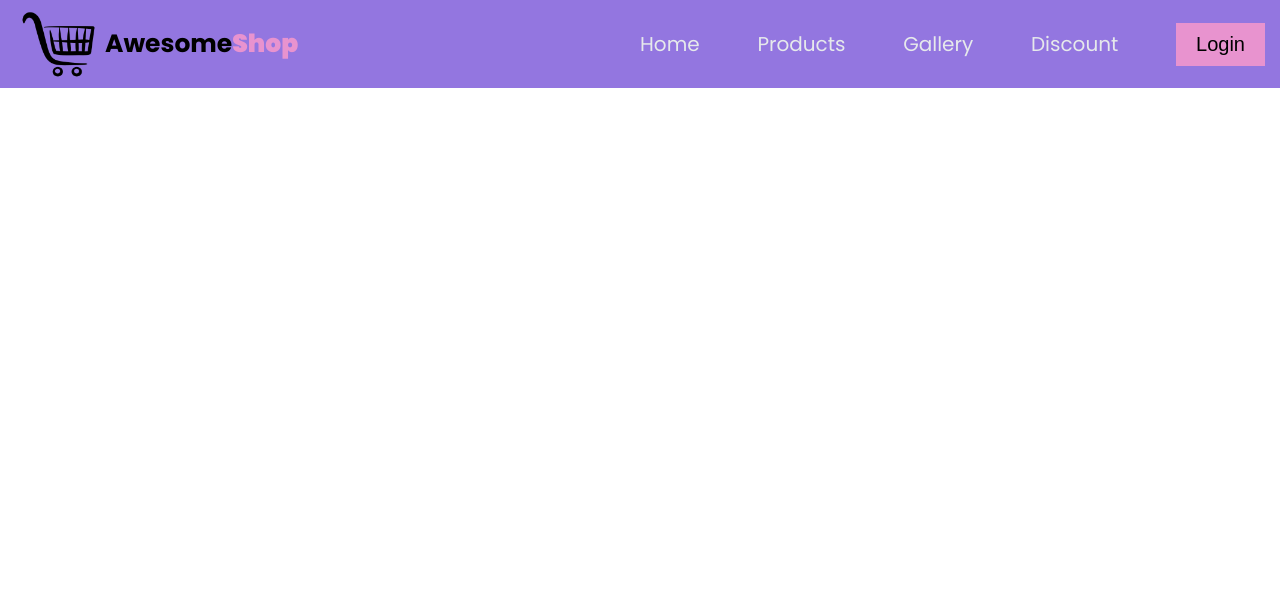
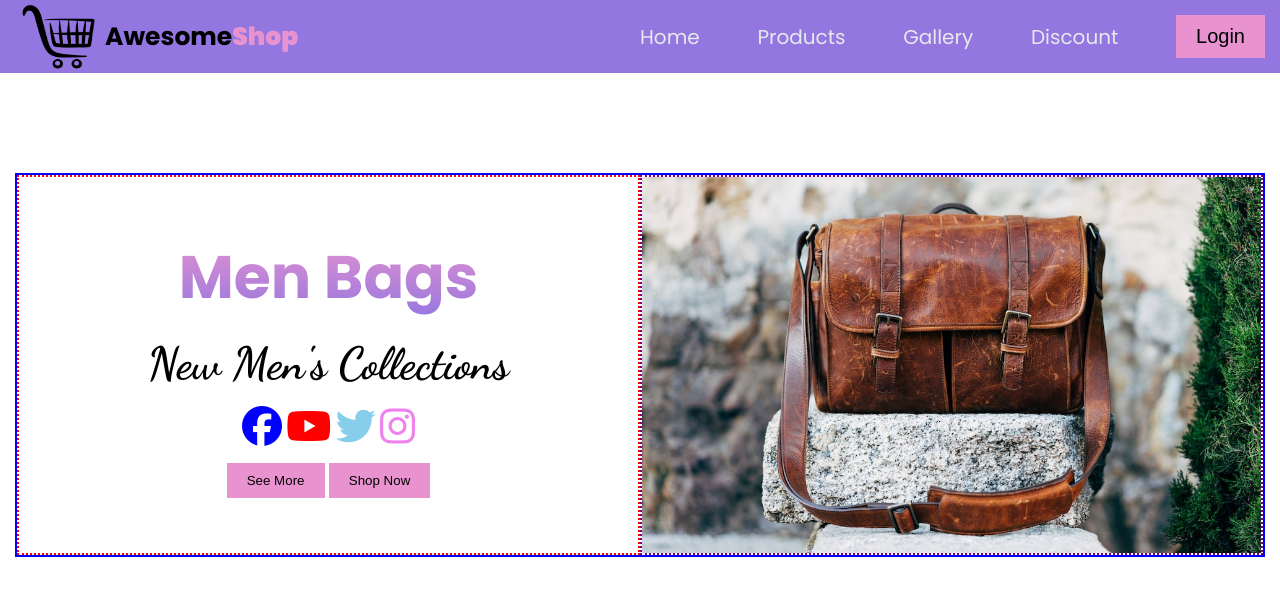
Before and after one commit to Al-Amin018555/milestone2_conceputal_session2, a plain HTML site: page index.html in a window 1280 px wide. Drawn offline with Linux system fonts and the light colour scheme.

Commit message:
banner section added

```diff
--- a/index.html
+++ b/index.html
@@ -8,7 +8,10 @@
     <title>Awesome Shop</title>
     <link rel="stylesheet" href="styles/style.css">
     <link rel="stylesheet" href="styles/responsive.css">
-
+    <!-- font awesome kit link -->
+    <link rel="stylesheet" href="https://cdnjs.cloudflare.com/ajax/libs/font-awesome/6.7.2/css/all.min.css"
+        integrity="sha512-Evv84Mr4kqVGRNSgIGL/F/aIDqQb7xQ2vcrdIwxfjThSH8CSR7PBEakCr51Ck+w+/U6swU2Im1vVX0SVk9ABhg=="
+        crossorigin="anonymous" referrerpolicy="no-referrer" />
 
 </head>
 
@@ -25,13 +28,37 @@
                 <a href="">Products</a>
                 <a href="">Gallery</a>
                 <a href="">Discount</a>
-               <button><a href="">Login</a></button>
+                <button><a href="">Login</a></button>
 
             </div>
         </nav>
         <!-- nav ends here -->
+
     </header>
-    <main></main>
+    <main>
+        <!-- banner starts here -->
+        <div class="banner-container">
+            <div class="banner-text-content">
+                <h1 class="banner-title">Men Bags</h1>
+                <h3 id="collections">New Men's Collections</h3>
+                <div class="social-links">
+                    <span><i style="color:blue" class="fa-brands fa-facebook"></i></span>
+                    <span><i style="color:red;" class="fa-brands fa-youtube"></i></span>
+                    <span><i style="color:skyblue" class="fa-brands fa-twitter"></i></span>
+                    <span><i style="color:violet;" class="fa-brands fa-instagram"></i></span>
+                </div>
+                <div>
+                    <button>See More</button>
+                    <button>Shop Now</button>
+
+                </div>
+            </div>
+            <div class="banner-img">
+                <img src="images/banner-image/bag-picture.jpg" alt="">
+            </div>
+        </div>
+        <!-- banner ends here -->
+    </main>
     <footer></footer>
 </body>
 
--- a/styles/responsive.css
+++ b/styles/responsive.css
@@ -20,6 +20,8 @@
     }
 }
 
+/* tablet or medium devices */
+
 @media screen and (min-width: 576px) and (max-width: 992Px) {
     .nav-section{
         flex-direction: column;
--- a/styles/style.css
+++ b/styles/style.css
@@ -1,14 +1,15 @@
-/* poppins google font link import */
-@import url('https://fonts.googleapis.com/css2?family=Poppins:ital,wght@0,100;0,200;0,300;0,400;0,500;0,600;0,700;0,800;0,900;1,100;1,200;1,300;1,400;1,500;1,600;1,700;1,800;1,900&display=swap');
+/* poppins and deancing script google font link import */
+@import url('https://fonts.googleapis.com/css2?family=Dancing+Script:wght@400..700&family=Poppins:ital,wght@0,100;0,200;0,300;0,400;0,500;0,600;0,700;0,800;0,900;1,100;1,200;1,300;1,400;1,500;1,600;1,700;1,800;1,900&display=swap');
 
 /* shared common styles */
 body {
     font-family: "Poppins", serif;
+}
+*{
     margin: 0;
     padding: 0;
     box-sizing: border-box;
 }
-
 
 /* nav related styles */
 header {
@@ -72,3 +73,44 @@ button {
 .nav-item button a {
     color: black;
 }
+
+/* banner related styles */
+.banner-container{
+    max-width: 1250px;
+    border: 2px solid blue;
+    min-height: 200px;
+    margin: 100px auto;
+    display: flex;
+
+}
+.banner-text-content{
+    border: 2px dotted red;
+    width: 50%;
+    display: flex;
+    gap: 15px;
+    flex-direction: column;
+    align-items: center;
+    justify-content: center;
+}
+.banner-text-content .banner-title{
+    font-size: 60px;
+    background: linear-gradient(to bottom, #e893cf, #9376e0);
+    background-clip: text;
+    color: transparent;
+}
+#collections{
+    font-size: 45px;
+    font-family: "Dancing Script", serif;
+}
+.fa-brands{
+    font-size: 40px;
+}
+
+.banner-img{
+    width: 50%;
+    border: 2px dotted purple;
+}
+.banner-img img{
+    width: 100%;
+    height: 100%;
+}
```
